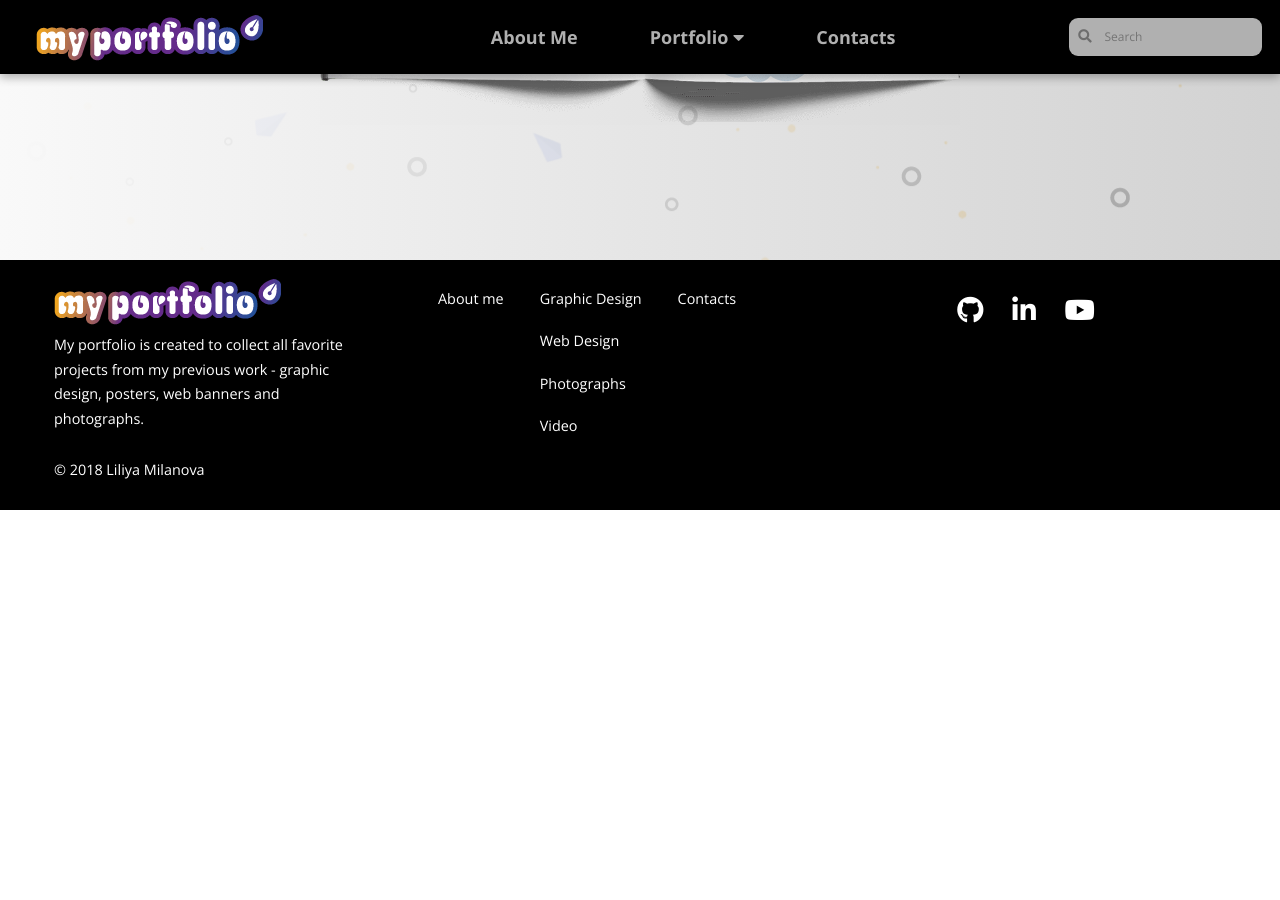
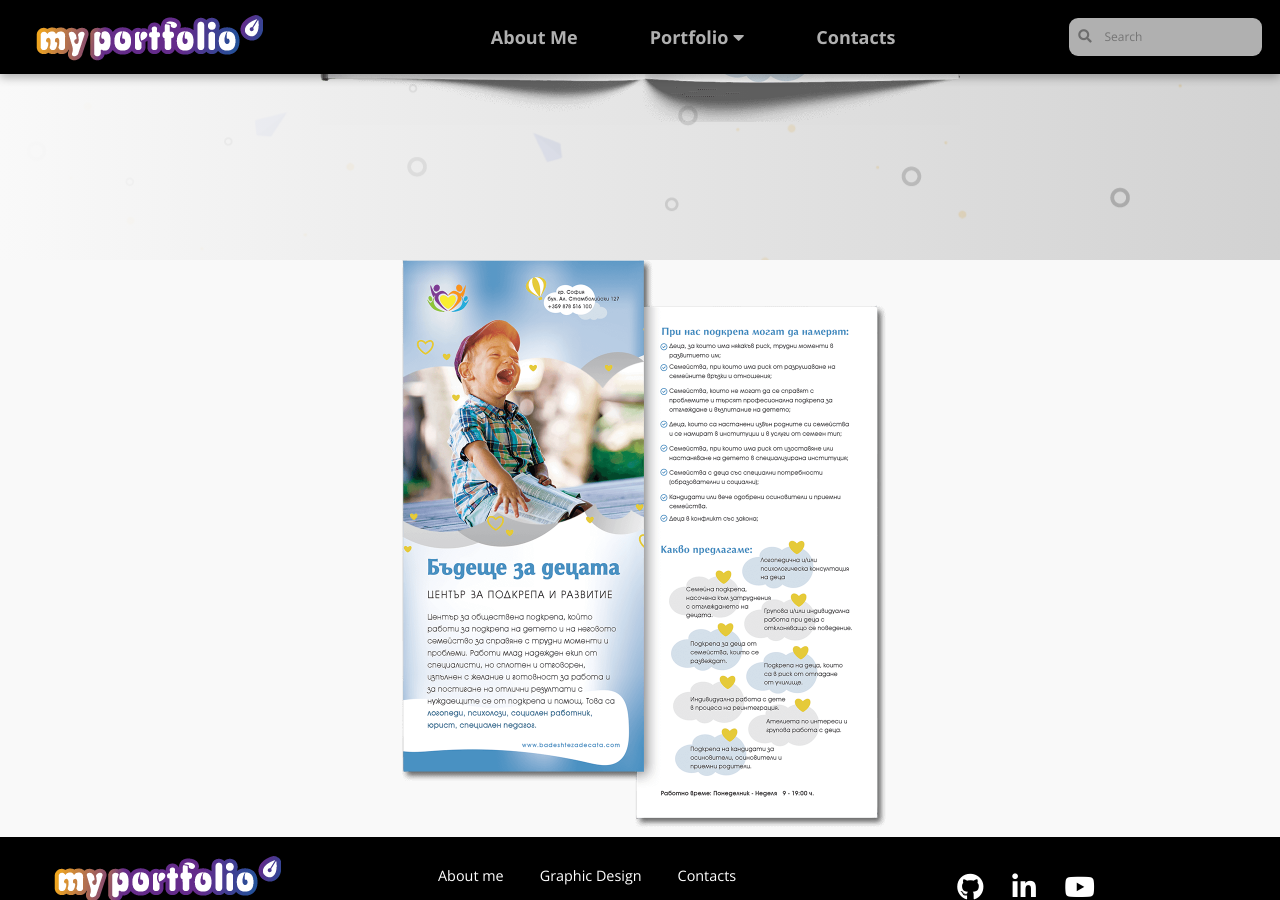
Before and after one commit to LiliyaMilanova/myportfolio, a Jekyll site: the page built from graphic-design-future-for-children-centur.html, in a window 1280 px wide and 900 px high, scrolled down 2585 px. Built offline with Jekyll 4.4.1, drawn with Linux system fonts in a browser that asks for light colours; nearby versions of some CDN libraries; before the commit the page ends 3095 px from its top, so only the background shows below that.

Commit message:
Update graphic-design-future-for-children-centur.html

```diff
--- a/graphic-design-future-for-children-centur.html
+++ b/graphic-design-future-for-children-centur.html
@@ -71,7 +71,11 @@
                 </article>
             </section>
 
-
+            <section class="project-container">
+                <article class="simple-img">
+                    <img src="{{site.baseurl}}images/brochure-budeshte_za_decata-03.png" alt="Broshure Future for Children" title="Broshure Future for Children">
+                </article>
+           </section>
 
 </body>
 
```
